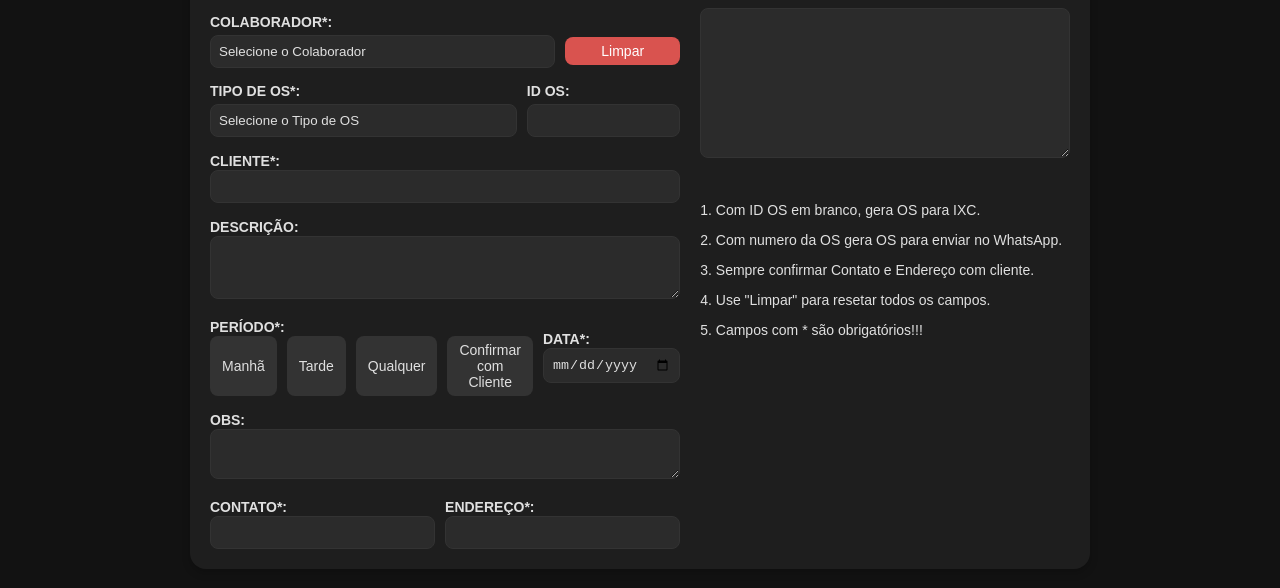
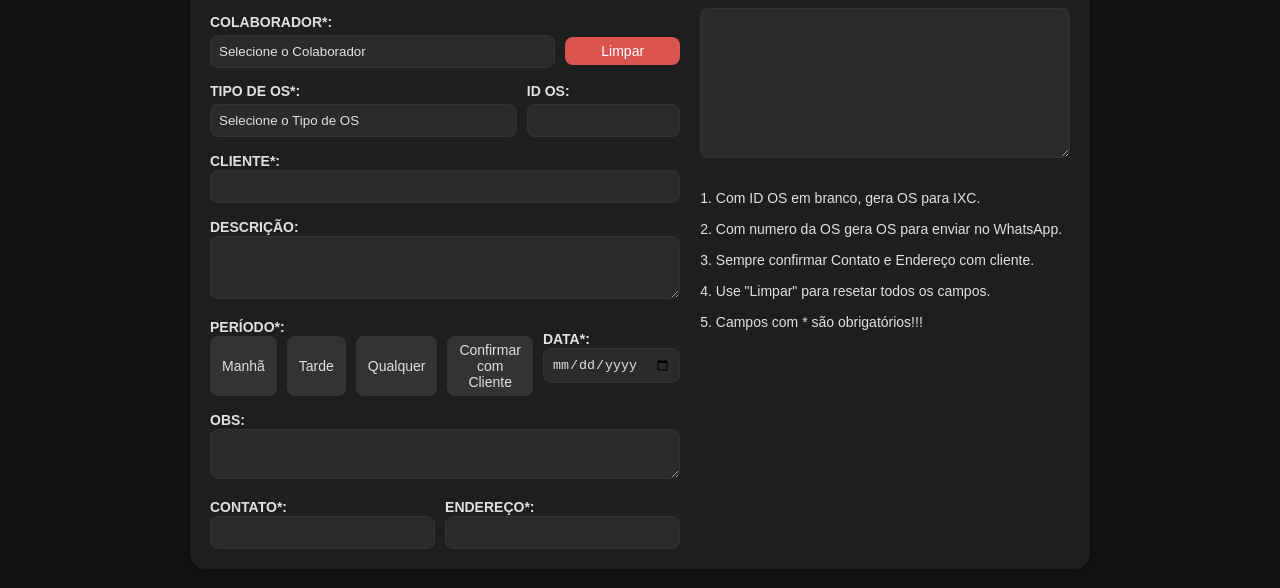
Before and after one commit to JorgeFreeWayProjects/Gerador-OS, a plain HTML site: page index.html in a window 1280 px wide. Shown: the part 156-744 px from the top of the page. Drawn offline with Linux system fonts and the light colour scheme.

Commit message:
Update style.css

```diff
--- a/style.css
+++ b/style.css
@@ -231,6 +231,11 @@ button:hover {
     margin-top: 15px;
     font-size: 14px;
     color: var(--text-color);
+    line-height: 1.5; /* Melhora o espaçamento entre as linhas */
+}
+
+.instructions p {
+    margin: 0 0 10px 0; /* Remove margens extras, mas adiciona espaçamento entre os parágrafos */
 }
 
 /* Botão de alternância de tema */
```
